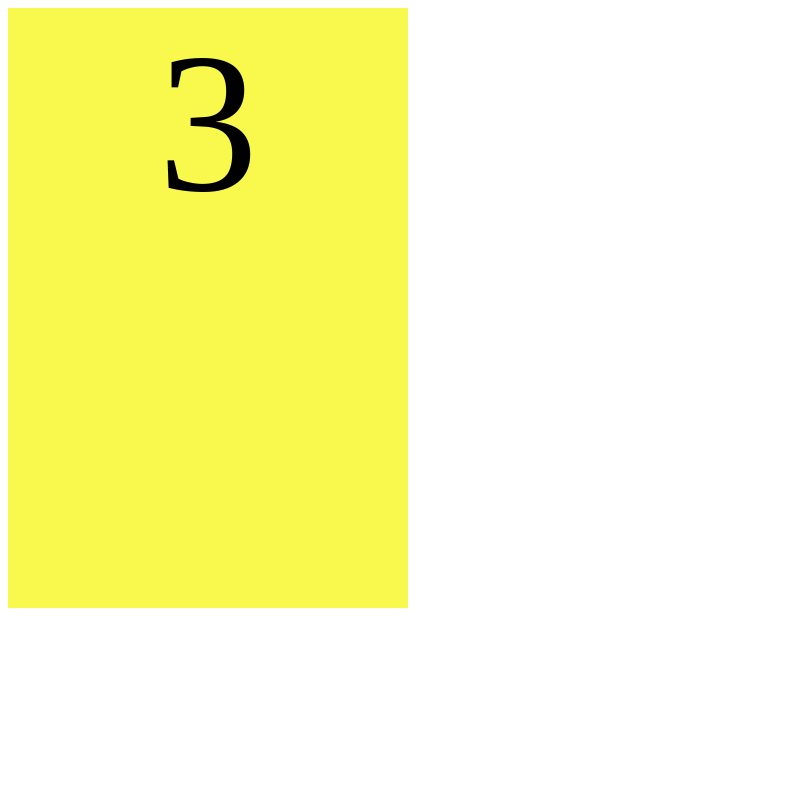
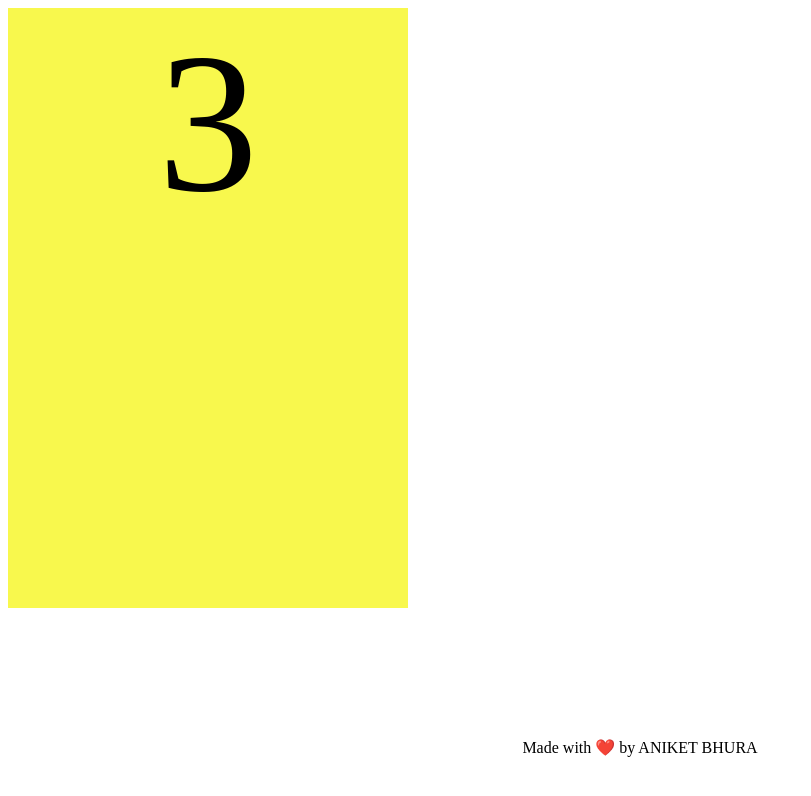
Before and after one commit to baniket3204/doodle-jump, a plain HTML site: page index.html in a window 1280 px wide. Shown: the whole page, without its empty margins (0-811 px from the left). Drawn offline with Linux system fonts and the light colour scheme.

Commit message:
completed

```diff
--- a/index.css
+++ b/index.css
@@ -5,6 +5,7 @@
     position: relative;
     font-size: 200px;
     text-align: center;
+
 }
 
 .doodler{
@@ -22,3 +23,10 @@
     background-color: green;
     position: absolute;
 }
+
+#foot{
+    font-size: 20;
+    text-align: center;
+    position: relative;
+    top : 130px;
+}
--- a/index.html
+++ b/index.html
@@ -11,4 +11,5 @@
 <body>
     <div class ="grid"></div>
 </body>
+ <footer id = "foot">Made with ❤️ by ANIKET BHURA </footer>
 </html>
```
